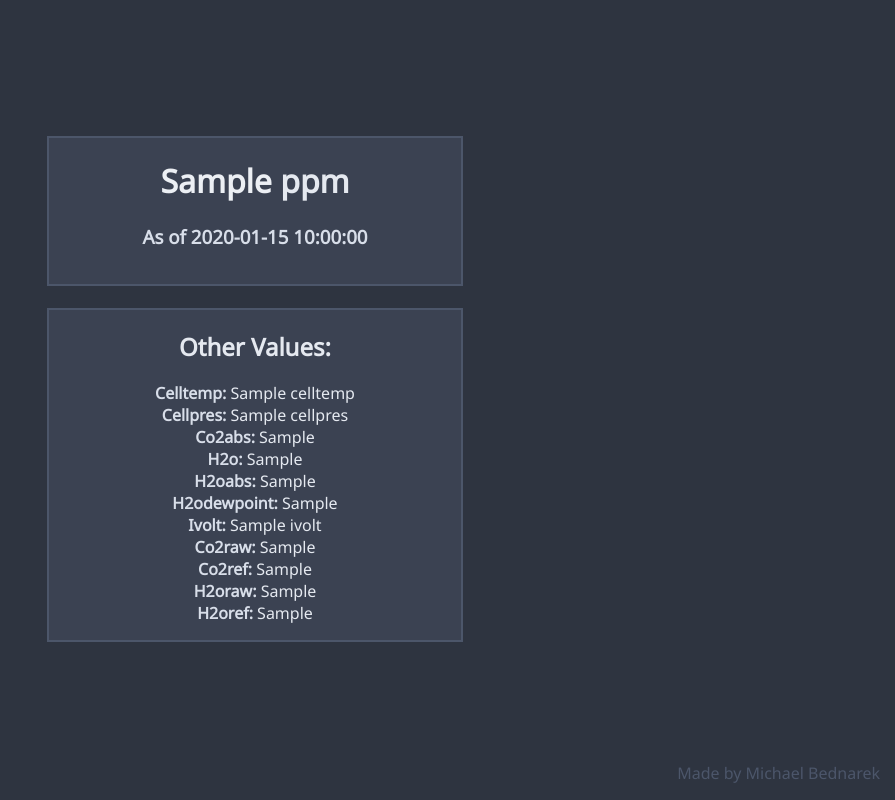
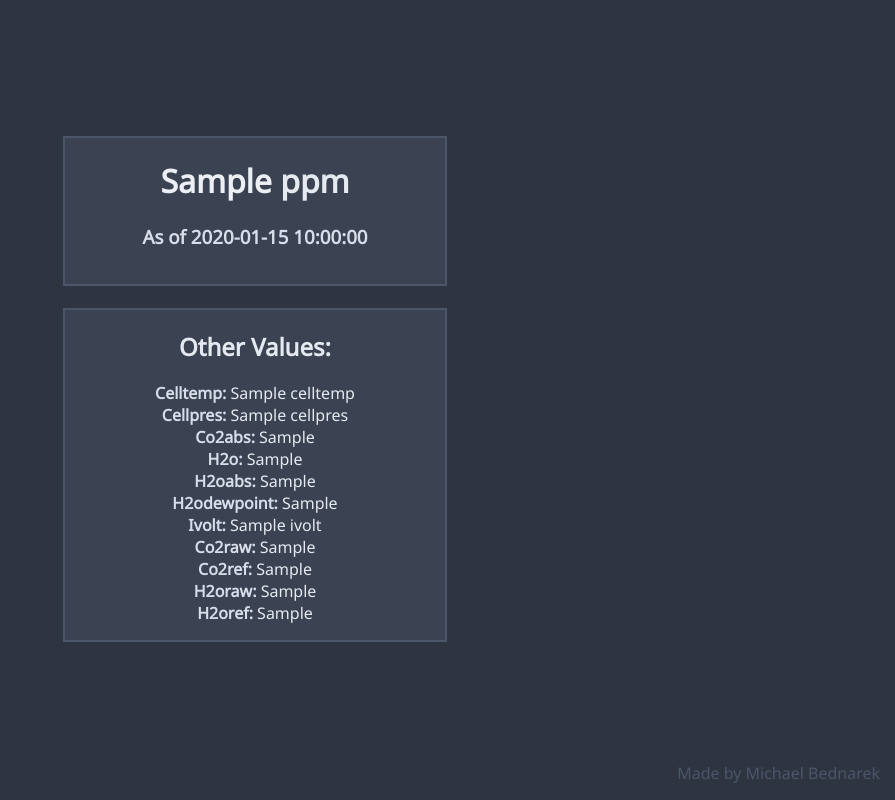
Before and after one commit to mbednarek360/CO2Monitor, a Flask app: template src/templates/index.html in a window 1280 px wide. Shown: the whole page, without its empty margins (385-1280 px from the left). Run offline with Flask 2, Linux system fonts and the light colour scheme; the template is opened without the code that fills it: most values are stand-ins (such as "Sample title", 1, 10 or a date in 2020); parts of the project's set-up code (start-up, migrations or seed data) failed here and were passed over.

Commit message:
Updated css.

```diff
--- a/src/templates/index.html
+++ b/src/templates/index.html
@@ -77,7 +77,7 @@ body {
 div {
     background-color: var(--nord1);
     border: 2px solid var(--nord3);
-    width: 30%;
+    width: 27.5%;
     padding: 16px;
     padding-top: 0px;
   }
```
